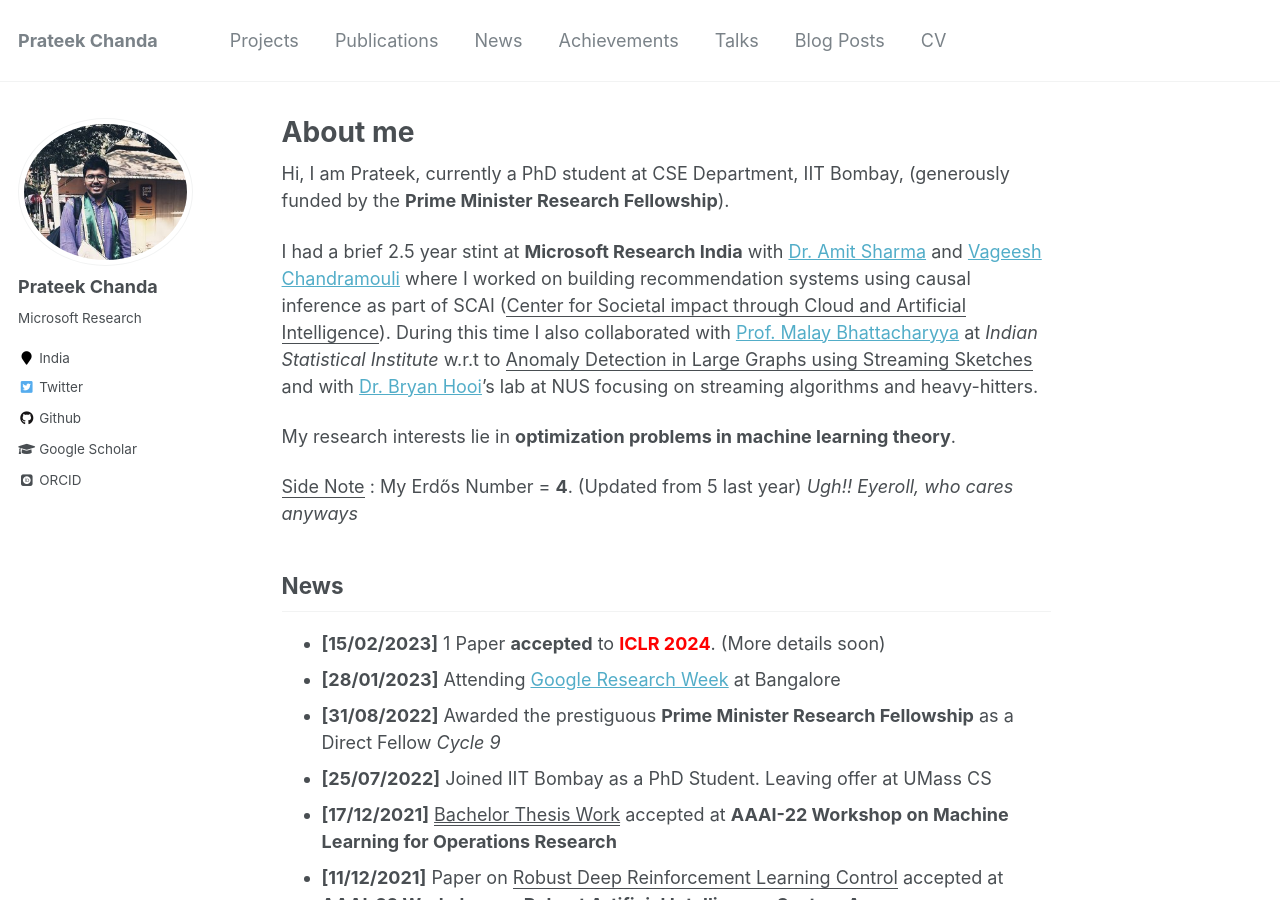
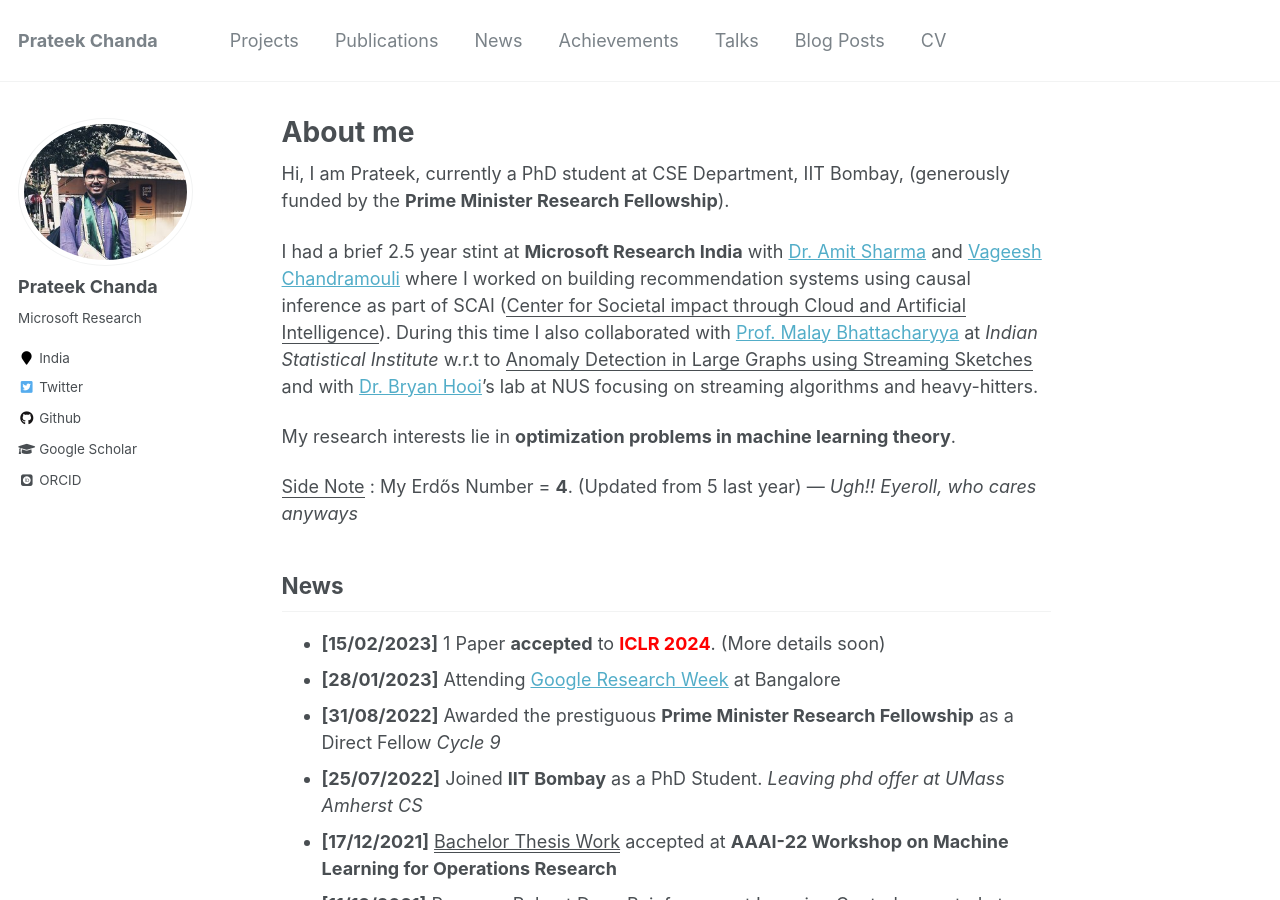
Before and after one commit to prateekiiest/prateekist.github.io, a Jekyll site: the page built from _pages/about.md, in a window 1280 px wide and 900 px high. Built offline with Jekyll 4.4.1, drawn with Linux system fonts in a browser that asks for light colours; some web fonts are replaced.

Commit message:
Update about.md

```diff
--- a/_pages/about.md
+++ b/_pages/about.md
@@ -17,7 +17,7 @@ My research interests lie in **optimization problems in machine learning theory*
 
 
 
-<ins>Side Note</ins> : My Erdős Number = **4**. (Updated from 5 last year)  *Ugh!! Eyeroll, who cares anyways*
+<ins>Side Note</ins> : My Erdős Number = **4**. (Updated from 5 last year)  --- *Ugh!! Eyeroll, who cares anyways*
 
 
 
@@ -26,7 +26,7 @@ News
 - **[15/02/2023]** 1 Paper **accepted** to <span style="color:red">**ICLR 2024**</span>. (More details soon)
 - **[28/01/2023]** Attending [Google Research Week](https://sites.google.com/view/researchweek2023/home) at Bangalore
 - **[31/08/2022]** Awarded the prestiguous **Prime Minister Research Fellowship** as a Direct Fellow *Cycle 9*
-- **[25/07/2022]** Joined IIT Bombay as a PhD Student. Leaving offer at UMass CS
+- **[25/07/2022]** Joined **IIT Bombay** as a PhD Student.  *Leaving phd offer at UMass Amherst CS*
 - **[17/12/2021]** <ins><a href="https://openreview.net/forum?id=xUBHq0OrgeR&noteId=opF2ZXN4DCJ">Bachelor Thesis Work</a></ins> accepted at **AAAI-22 Workshop on Machine Learning for Operations Research**
 - **[11/12/2021]** Paper on <ins>Robust Deep Reinforcement Learning Control</ins> accepted at **AAAI-22 Workshop on
 Robust Artificial Intelligence System Assurance**
```
